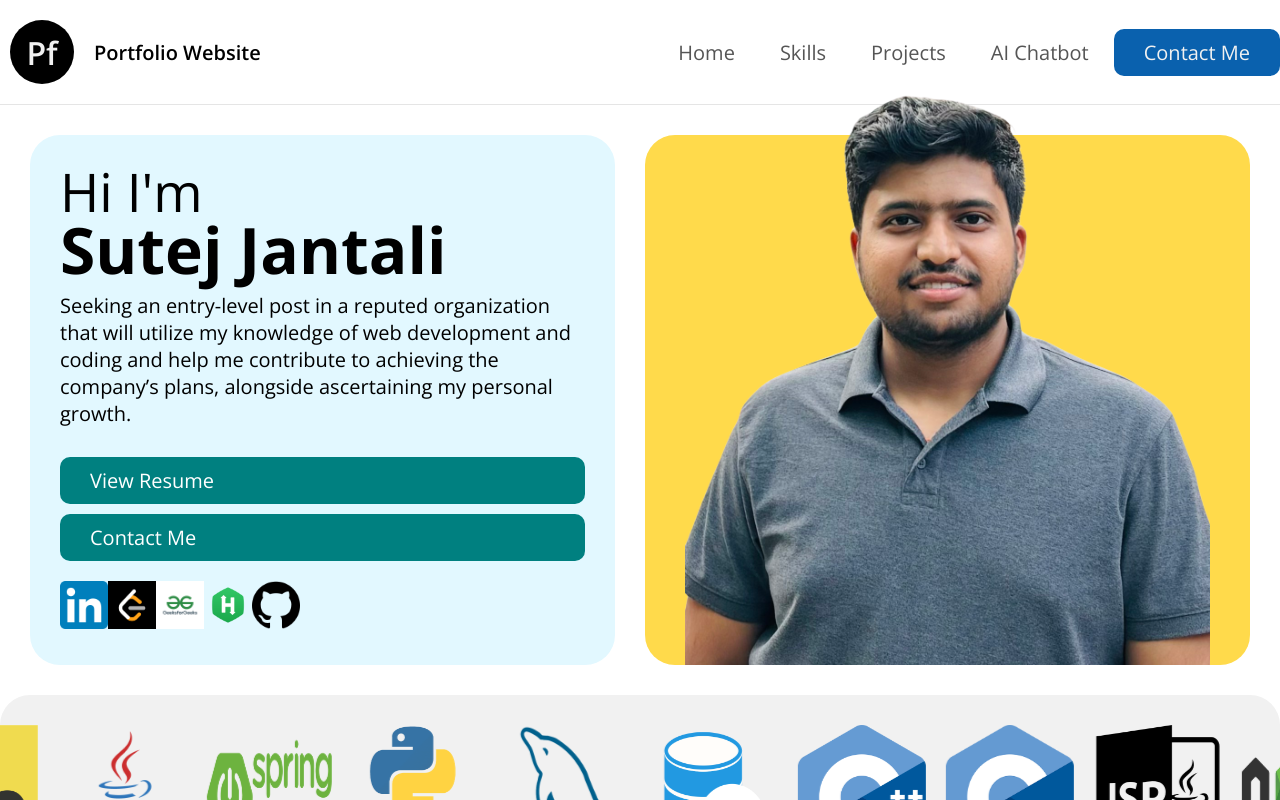
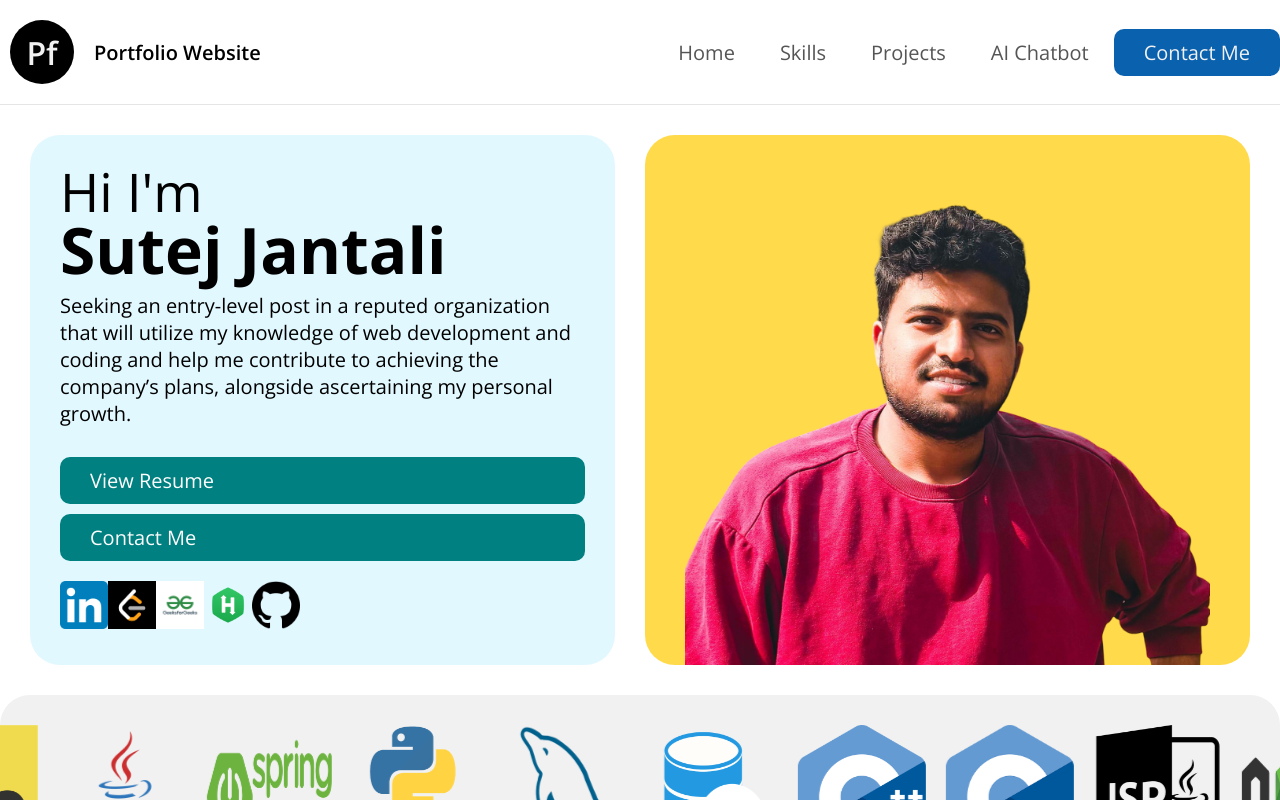
Before and after one commit to SutejJantali/Portfolio-Website-NextJS-ReactJS-CSS, a Next.js app: page / in a window 1280 px wide. Shown: the top 800 px of the page. Built offline with nearby package versions, Linux system fonts and the light colour scheme.

Commit message:
Fix image display issue and update build

```diff
--- a/app/page.js
+++ b/app/page.js
@@ -79,7 +79,7 @@ export default function Home() {
             </div>
           </div>
           <div className="hero-yellow">
-            <img src="./imgs/dp-removebg.png" alt="Sutej Jantali" style={{ width: '100%', maxWidth: '600px', objectFit: 'contain' }} />
+            <img src="./imgs/dp_newv2.png" alt="Sutej Jantali" style={{ width: '100%', maxWidth: '600px', objectFit: 'contain' }} />
           </div>
         </section>
         <section className="logos container">
--- a/package.json
+++ b/package.json
@@ -9,7 +9,7 @@
     "lint": "next lint"
   },
   "dependencies": {
-    "next": "14.2.4",
+    "next": "^14.2.30",
     "react": "^18",
     "react-countries-flags": "^1.3.6",
     "react-dom": "^18"
```
Also changed, not shown: public/imgs/dp_new.png (added), 1 other file (tests, documents, lock files or other folders).
